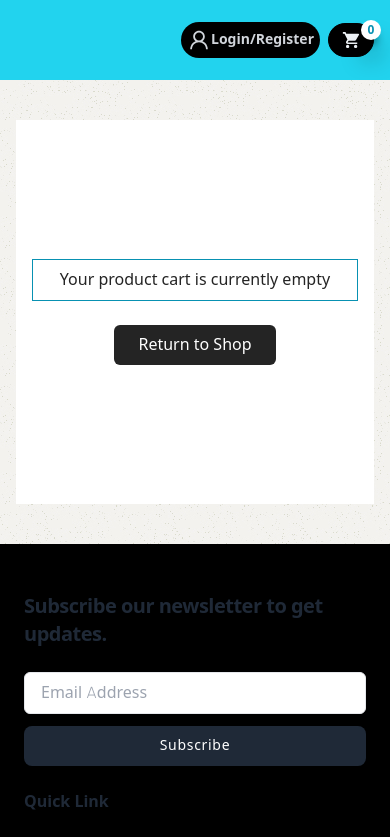
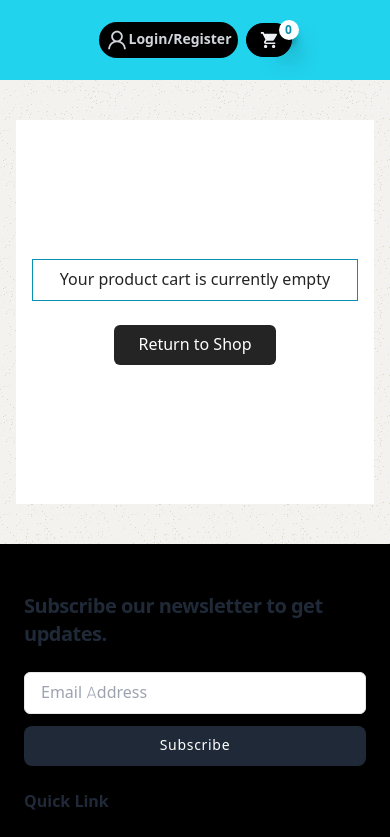
Before and after one commit to iAmUmair05/next-ecommerce, a Next.js app: page /cart in a window 390 px wide. Shown: the top 837 px of the page. Built offline with nearby package versions, Linux system fonts and the light colour scheme; no server answers.

Commit message:
header design

```diff
--- a/src/components/Header.tsx
+++ b/src/components/Header.tsx
@@ -49,7 +49,7 @@ const Header = () => {
 
   return (
     <div className="bg-cyan-400 h-20 top-0 sticky z-50">
-      <Container className="h-full flex items-center md:gap-x-3 justify-between">
+      <Container className="h-full flex items-center md:gap-x-3 sm:justify-between justify-center">
         <Logo />
         {/* Search Field */}
 
```
